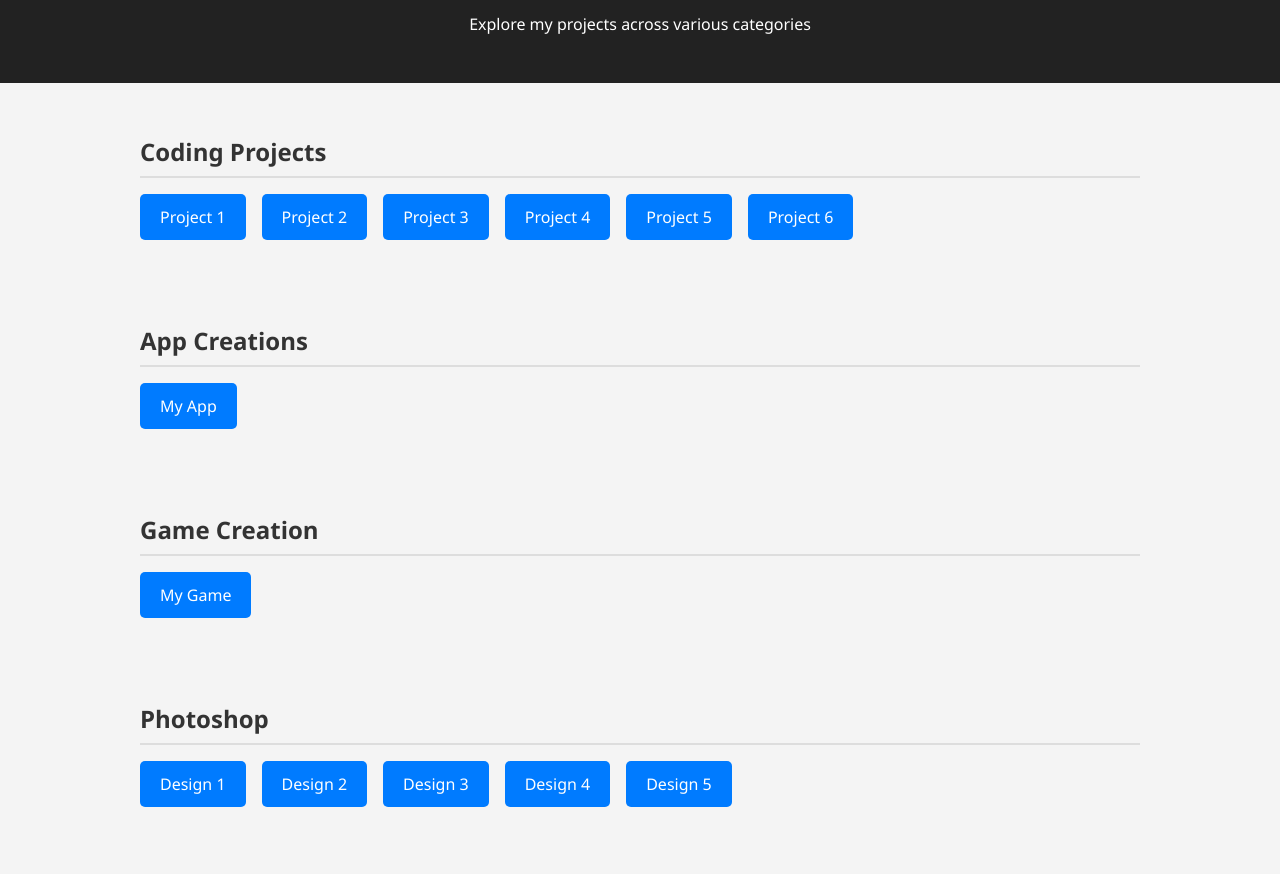
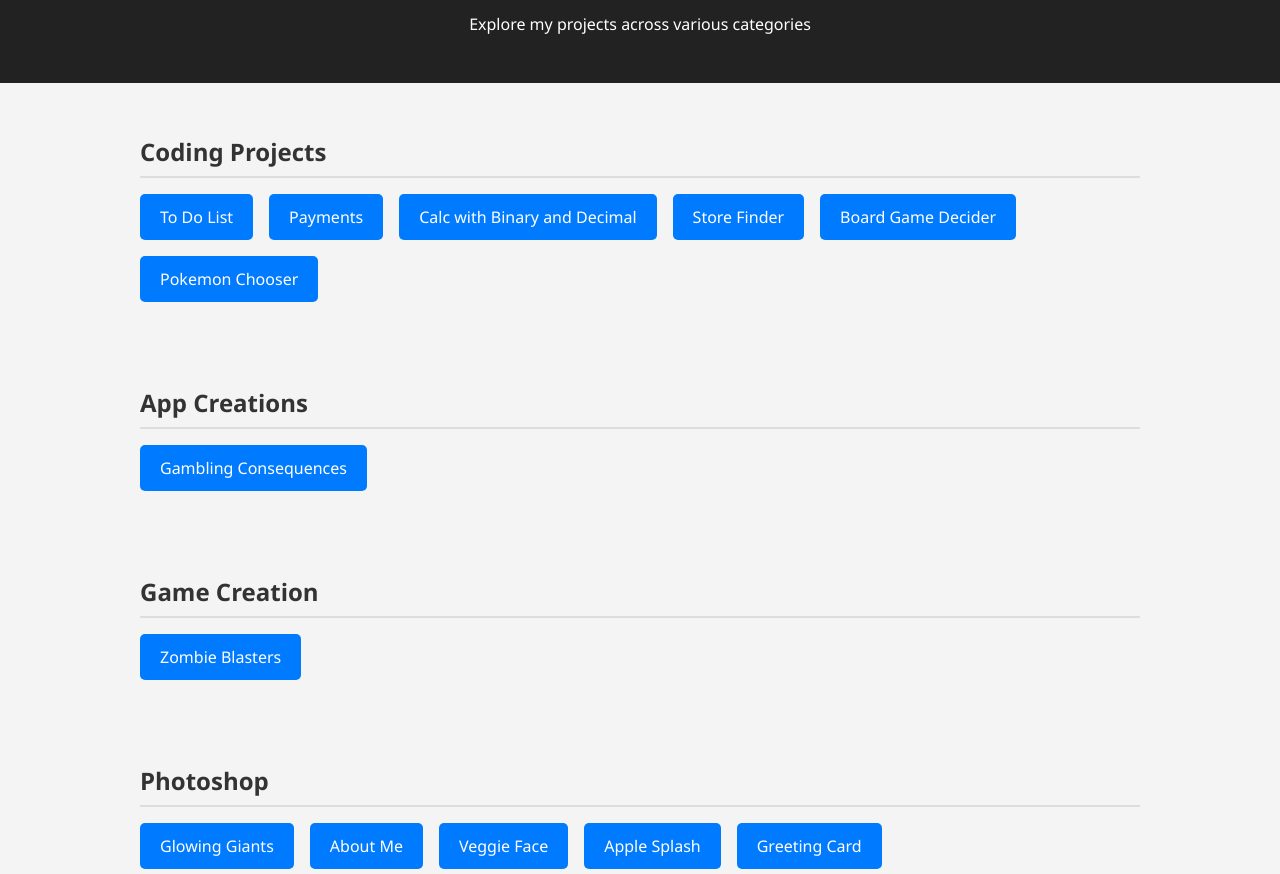
Before and after one commit to wnate6/wnate6.github.io, a plain HTML site: page index.html in a window 1280 px wide. Shown: the part 78-952 px from the top of the page. Drawn offline with Linux system fonts and the light colour scheme.

Commit message:
Update index.html

```diff
--- a/index.html
+++ b/index.html
@@ -78,44 +78,44 @@
   <section>
     <h2>Coding Projects</h2>
     <div class="project-buttons">
-      <a href="https://codehs.com/sandbox/id/to-do-list-1Orq6P" target="_blank">Project 1</a>
-      <a href="https://codehs.com/sandbox/id/payments-xEteZw" target="Payments">Project 2</a>
-      <a href="https://drive.google.com/file/d/1Dml1qPWuK2y7IG8yFeAAjfD6wHo9AcCn/view?usp=sharing" target="Calc with Binary and Decimal">Project 3</a>
-      <a href="https://drive.google.com/file/d/1ynMJvA6PKUw45-9cY9BChA7zDiXlZtWd/view?usp=sharing" target="Store Finder">Project 4</a>
-      <a href="https://drive.google.com/file/d/1vEfoNgUZb0C_taYZ4MHmOex6w0WimGX2/view?usp=sharing" target="Board Game Decider">Project 5</a>
-      <a href="https://drive.google.com/file/d/1Dml1qPWuK2y7IG8yFeAAjfD6wHo9AcCn/view?usp=sharing" target="Pokemon Chooser">Project 6</a>
+      <a href="https://codehs.com/sandbox/id/to-do-list-1Orq6P" target="_blank">To Do List</a>
+      <a href="https://codehs.com/sandbox/id/payments-xEteZw" target="_blank">Payments</a>
+      <a href="https://drive.google.com/file/d/1Dml1qPWuK2y7IG8yFeAAjfD6wHo9AcCn/view?usp=sharing" target="_blank">Calc with Binary and Decimal</a>
+      <a href="https://drive.google.com/file/d/1ynMJvA6PKUw45-9cY9BChA7zDiXlZtWd/view?usp=sharing" target="_blank">Store Finder</a>
+      <a href="https://drive.google.com/file/d/1vEfoNgUZb0C_taYZ4MHmOex6w0WimGX2/view?usp=sharing" target="_blank">Board Game Decider</a>
+      <a href="https://drive.google.com/file/d/1Dml1qPWuK2y7IG8yFeAAjfD6wHo9AcCn/view?usp=sharing" target="_blank">Pokemon Chooser</a>
     </div>
   </section>
 
   <section>
     <h2>App Creations</h2>
     <div class="project-buttons">
-      <a href="https://docs.google.com/presentation/d/1ZpE2yecYM24z_Ri2qnZ-exRLZp0N1DCp-GMKifLzh28/edit?usp=sharing" target="Gambling Consequences">My App</a>
+      <a href="https://docs.google.com/presentation/d/1ZpE2yecYM24z_Ri2qnZ-exRLZp0N1DCp-GMKifLzh28/edit?usp=sharing" target="_blank">Gambling Consequences</a>
     </div>
   </section>
 
   <section>
     <h2>Game Creation</h2>
     <div class="project-buttons">
-      <a href="https://drive.google.com/drive/folders/17xuoVkP75D6CR6AeEpzB1hoelO9KLhz6?usp=sharing" target="Zombie Blasters">My Game</a>
+      <a href="https://drive.google.com/drive/folders/17xuoVkP75D6CR6AeEpzB1hoelO9KLhz6?usp=sharing" target="_blank">Zombie Blasters</a>
     </div>
   </section>
 
   <section>
     <h2>Photoshop</h2>
     <div class="project-buttons">
-      <a href="https://drive.google.com/file/d/1UzBJpImMafljMRrDdwPPy_qx_cCCiQb3/view?usp=sharing" target="Glowing Giants">Design 1</a>
-      <a href="https://drive.google.com/file/d/15i-Z9F1iTao9f40S-bnmxYiD51rfibFB/view?usp=sharing" target="About Me">Design 2</a>
-      <a href="https://drive.google.com/file/d/1ZEn3Y6yoi23LjFMHd6bag1wPKp3eKXdp/view?usp=sharing" target="Veggie Face">Design 3</a>
-      <a href="https://drive.google.com/file/d/13w9hhlQIDtwTAhBL2fvElNv78vaWErMb/view?usp=sharing" target="Apple Splash">Design 4</a>
-      <a href="https://drive.google.com/file/d/10PTXhB-763ERO6OoibnJ4mH9mpMQC4Gs/view?usp=sharing" target="Greeting Card">Design 5</a>
+      <a href="https://drive.google.com/file/d/1UzBJpImMafljMRrDdwPPy_qx_cCCiQb3/view?usp=sharing" target="_blank">Glowing Giants</a>
+      <a href="https://drive.google.com/file/d/15i-Z9F1iTao9f40S-bnmxYiD51rfibFB/view?usp=sharing" target="_blank">About Me</a>
+      <a href="https://drive.google.com/file/d/1ZEn3Y6yoi23LjFMHd6bag1wPKp3eKXdp/view?usp=sharing" target="_blank">Veggie Face</a>
+      <a href="https://drive.google.com/file/d/13w9hhlQIDtwTAhBL2fvElNv78vaWErMb/view?usp=sharing" target="_blank">Apple Splash</a>
+      <a href="https://drive.google.com/file/d/10PTXhB-763ERO6OoibnJ4mH9mpMQC4Gs/view?usp=sharing" target="_blank">Greeting Card</a>
     </div>
   </section>
 
   <section>
     <h2>3D Blender Projects</h2>
     <div class="project-buttons">
-      <a href="https://drive.google.com/file/d/1U7bUgoEVxR6mAcifKcbEWDA9iTJNIVqt/view?usp=sharing" target="Alien Visit">Blender Render</a>
+      <a href="https://drive.google.com/file/d/1U7bUgoEVxR6mAcifKcbEWDA9iTJNIVqt/view?usp=sharing" target="_blank">Alien Visit</a>
     </div>
   </section>
 
```
